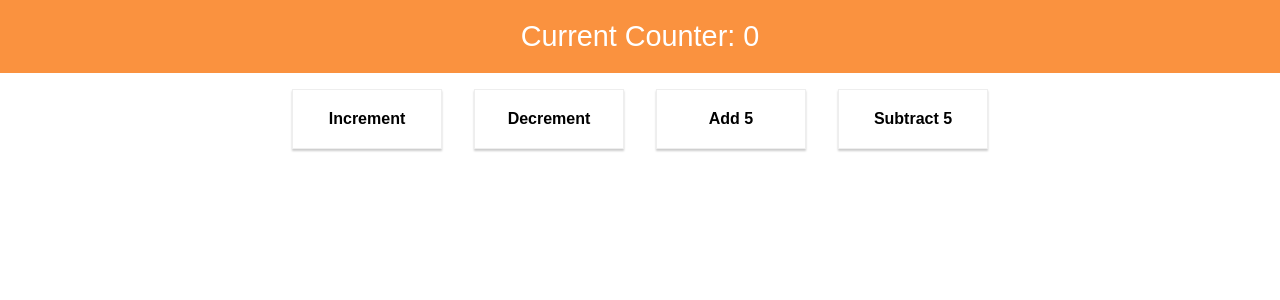
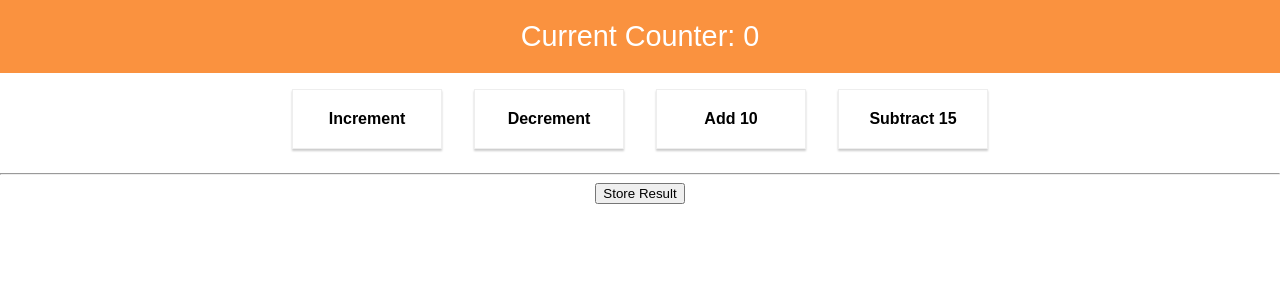
Before and after one commit to riderjensen/react-practice, a React (Create React App) app in the folder counter/: page / in a window 1280 px wide. Shown: the top 300 px of the page. Built offline with nearby package versions, Linux system fonts and the light colour scheme.

Commit message:
Export action types and import them

```diff
--- a/counter/src/containers/Counter/Counter.js
+++ b/counter/src/containers/Counter/Counter.js
@@ -3,6 +3,7 @@ import { connect } from 'react-redux';
 
 import CounterControl from '../../components/CounterControl/CounterControl';
 import CounterOutput from '../../components/CounterOutput/CounterOutput';
+import * as actionTypes from '../../store/actions';
 
 class Counter extends Component {
 	state = {
@@ -31,9 +32,16 @@ class Counter extends Component {
 			<div>
 				<CounterOutput value={this.props.ctr} />
 				<CounterControl label="Increment" clicked={this.props.onIncrementCounter} />
-				<CounterControl label="Decrement" clicked={() => this.props.onDecrementCounter('dec')} />
-				<CounterControl label="Add 5" clicked={() => this.props.onAddCounter('add', 5)} />
-				<CounterControl label="Subtract 5" clicked={() => this.props.onDeleteCounter('sub', 5)} />
+				<CounterControl label="Decrement" clicked={this.props.onDecrementCounter} />
+				<CounterControl label="Add 10" clicked={this.props.onAddCounter} />
+				<CounterControl label="Subtract 15" clicked={this.props.onDeleteCounter} />
+				<hr />
+				<button onClick={this.props.onStoreResult}>Store Result</button>
+				<ul>
+					{this.props.storedResults.map(strResult => (
+						<li key={strResult.id} onClick={() => this.props.onDeleteResult(strResult.id)}>{strResult.value}</li>
+					))}
+				</ul>
 			</div>
 		);
 	}
@@ -41,16 +49,20 @@ class Counter extends Component {
 
 const mapStateToProps = state => {
 	return {
-		ctr: state.counter
+		ctr: state.counter,
+		storedResults: state.results
 	}
 }
 
 const mapDispatchToProps = dispatch => {
 	return {
-		onIncrementCounter: () => dispatch({ type: 'INCREMENT' }),
-		onDecrementCounter: () => dispatch({ type: 'DECREMENT' }),
-		onAddCounter: () => dispatch({ type: 'ADD' }),
-		onDeleteCounter: () => dispatch({ type: 'SUB' })
+		onIncrementCounter: () => dispatch({ type: actionTypes.INCREMENT }),
+		onDecrementCounter: () => dispatch({ type: actionTypes.DECREMENT }),
+		onAddCounter: () => dispatch({ type: actionTypes.ADD, val: 10 }),
+		onDeleteCounter: () => dispatch({ type: actionTypes.SUB, val: 15 }),
+		onStoreResult: () => dispatch({ type: actionTypes.STORE_RESULT }),
+		onDeleteResult: (id) => dispatch({ type: actionTypes.DELETE_RESULT, resultElId: id }),
+
 	}
 }
 
```
